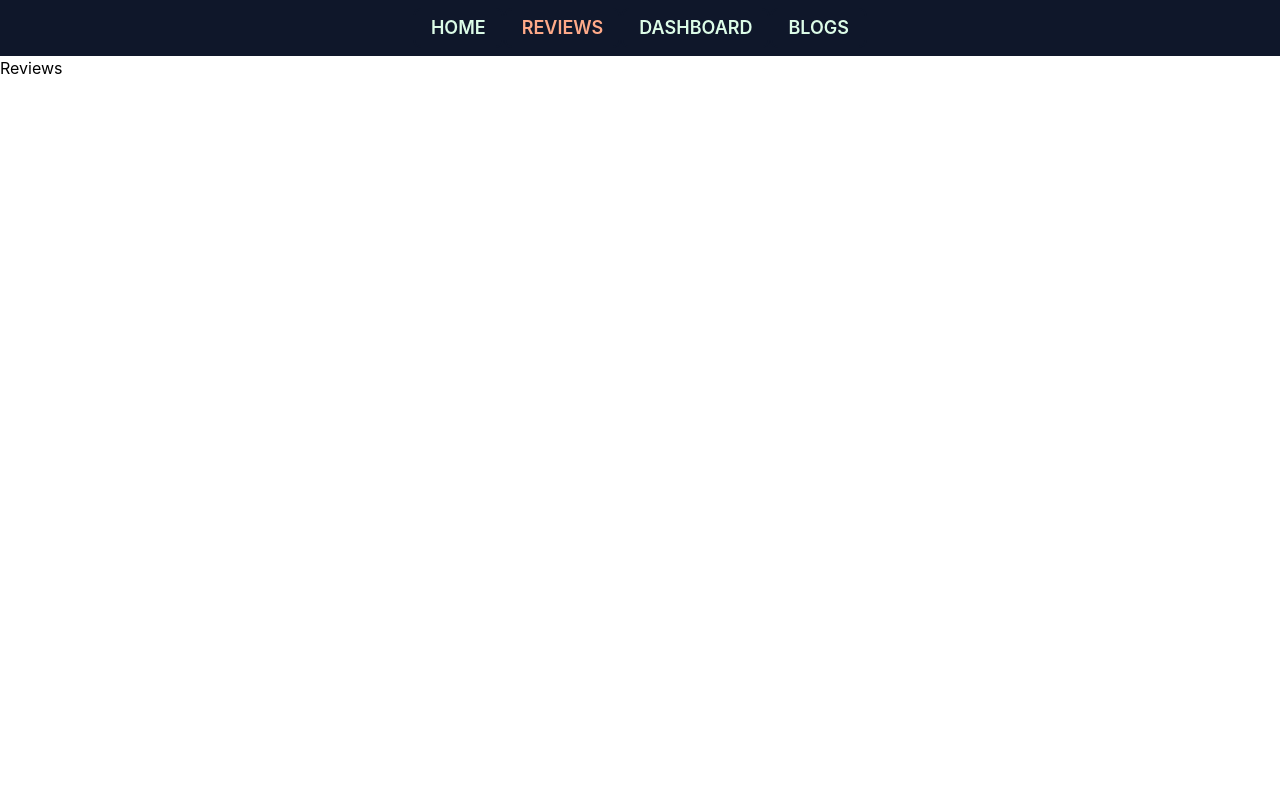
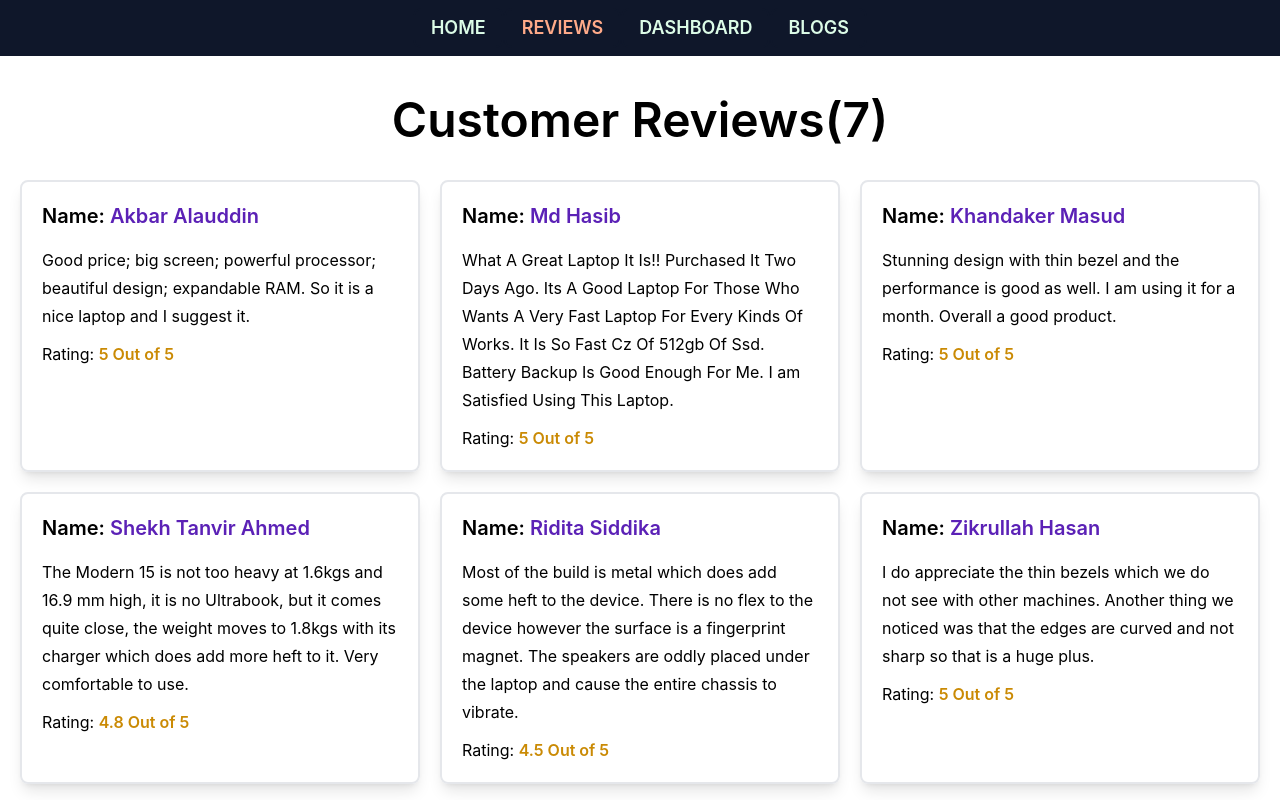
Before and after one commit to MohammadAmitHasan/Product-Analysis, a React (Create React App) app: page /reviews in a window 1280 px wide. Shown: the top 800 px of the page. Built offline with nearby package versions, Linux system fonts and the light colour scheme.

Commit message:
Review page done

```diff
--- a/public/review.json
+++ b/public/review.json
@@ -34,5 +34,11 @@
         "name": "Zikrullah Hasan",
         "review": "I do appreciate the thin bezels which we do not see with other machines. Another thing we noticed was that the edges are curved and not sharp so that is a huge plus.",
         "rating": "5 Out of 5"
+    },
+    {
+        "id": "r7",
+        "name": "Dilshat Jahan Linsa",
+        "review": "Ryzen 5 5500U is Hexa core processor. No doubt Its top of the line processor in this price segment. Laptop is really snappy. It boots around 4-5 seconds. I didn't expect that much quality display. The display is really good. But it doesn't feel 15'6 display. It has backlite, we can change intensity of backlite. Keytravel is really fast. Touchpad is average.It has Aluminum Body unlike Other brand gives plastic body. Design is really unique. You can feel the quality of Laptop after touching.",
+        "rating": "5 Out of 5"
     }
 ]
--- a/src/Components/Home/Home.js
+++ b/src/Components/Home/Home.js
@@ -14,7 +14,7 @@ const Home = () => {
     const firstThreeReviews = reviews.slice(0, 3);
 
     return (
-        <div className='container mx-auto mt-8'>
+        <div className='container mx-auto mt-8 p-5'>
 
             {/* Home banner section */}
             <section className='grid grid-cols-5 gap-4'>
@@ -46,7 +46,7 @@ const Home = () => {
                 <h2 className='text-5xl font-semibold text-center'>Customer Reviews({reviews.length})</h2>
 
                 {/* Displaying reviews */}
-                <div className='my-10 grid grid-cols-3 text-left gap-5'>
+                <div className='my-10 grid grid-cols-1 md:grid-cols-2 lg:grid-cols-3 text-left gap-5'>
                     {
                         firstThreeReviews.map(review => <Card
                             key={review.id}
--- a/src/Components/Reviews/Reviews.js
+++ b/src/Components/Reviews/Reviews.js
@@ -1,9 +1,19 @@
 import React from 'react';
+import useReviews from '../../hooks/useReviews';
+import Card from '../Card/Card';
 
 const Reviews = () => {
+    const [reviews, setReviews] = useReviews();
     return (
-        <div>
-            Reviews
+        <div className='container mx-auto p-5 my-5'>
+            <h2 className='text-5xl font-semibold text-center'>Customer Reviews({reviews.length})</h2>
+            <section className='grid grid-cols-1 md:grid-cols-2 lg:grid-cols-3 gap-5 my-9'>
+                {
+                    reviews.map(review => <Card
+                        key={review.id}
+                        reviewDetails={review}></Card>)
+                }
+            </section>
         </div>
     );
 };
```
